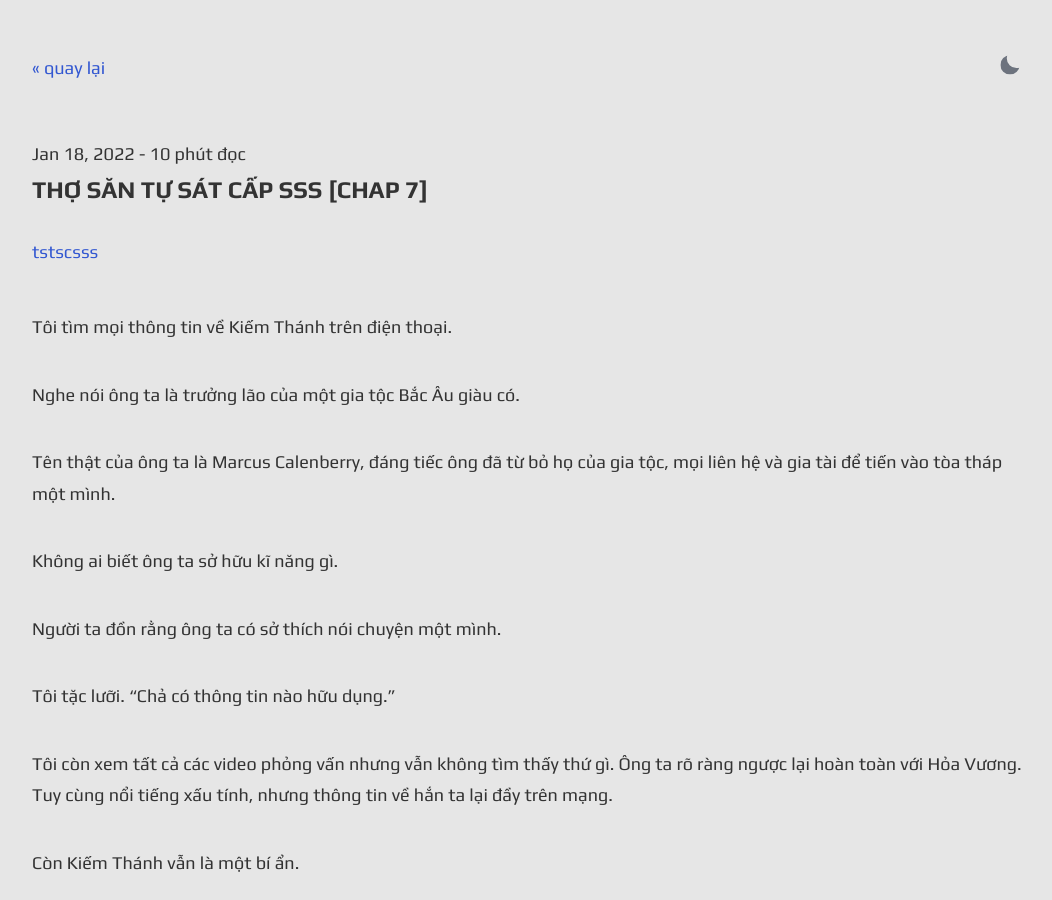
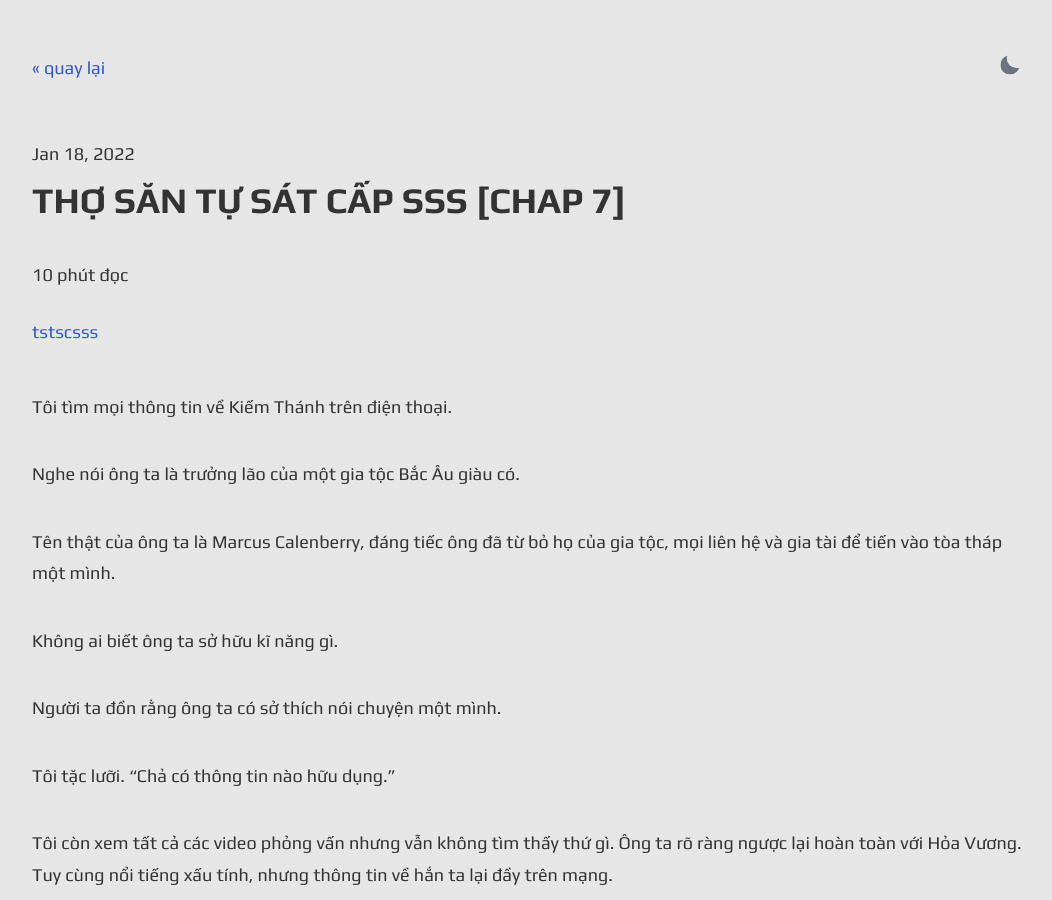
Before and after one commit to kuhekin/gesko, a Jekyll site: the page built from _posts/2022-01-18-Thợ săn tự sát cấp SSS_chap 7.md, in a window 1280 px wide and 900 px high. Shown: the whole window, without its empty margins (113-1165 px from the left). Built offline with Jekyll 4.4.1, drawn with Linux system fonts in a browser that asks for light colours; comment, search, counter and statistics services are not loaded.

Commit message:
Update post.html

```diff
--- a/_layouts/post.html
+++ b/_layouts/post.html
@@ -11,9 +11,9 @@
     </button>
   </div>
   {% assign minute=content | number_of_words | divided_by: 265 | plus: 1 %}
-  <time datetime="{{ page.date | date_to_xmlschema }}">{{ page.date | date: "%b %-d, %Y" }} -
-    {% if page.minute %} {{ page.minute }} {% else %} {{ minute }} {% endif %}phút đọc</time>
+  <time datetime="{{ page.date | date_to_xmlschema }}">{{ page.date | date: "%b %-d, %Y" }}
   <h1 class="title">{{ page.title }}</h1>
+  {% if page.minute %} {{ page.minute }} {% else %} {{ minute }} {% endif %}phút đọc</time>
   <span class="meta">
     {% for tag in page.tags %}
     <a href="{{ site.url }}{{ site.baseurl }}/tag/{{tag}}">{{tag}}</a>{% unless forloop.last %}, {% endunless %}{% endfor %}</span>
```
